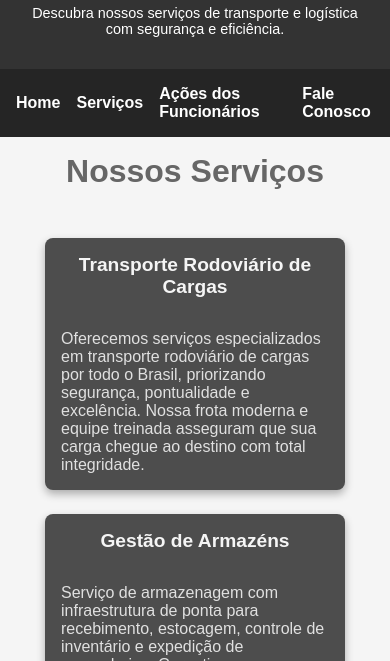
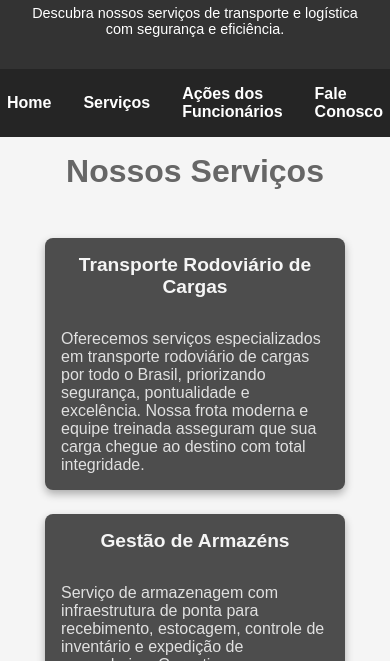
Before and after one commit to gustavosousa07/Conect_trabalhista, a plain HTML site: page servicos.html in a window 390 px wide. Shown: the part 183-844 px from the top of the page. Drawn offline with Linux system fonts and the light colour scheme.

Commit message:
arrumei tudo

```diff
--- a/estilos/servicos.css
+++ b/estilos/servicos.css
@@ -144,11 +144,6 @@
 
     /* Responsividade */
     @media (max-width: 768px) {
-        .menu ul {
-        flex-direction: row;
-        gap: 1rem;
-        }
-
         header p {
         font-size: 1rem;
         padding: 0 1rem;
```
Lines whose indentation alone changed are shown as unchanged.
